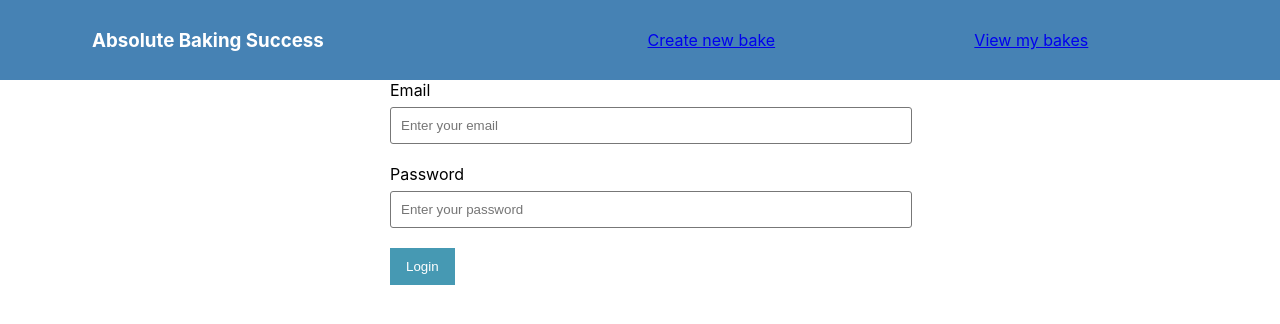
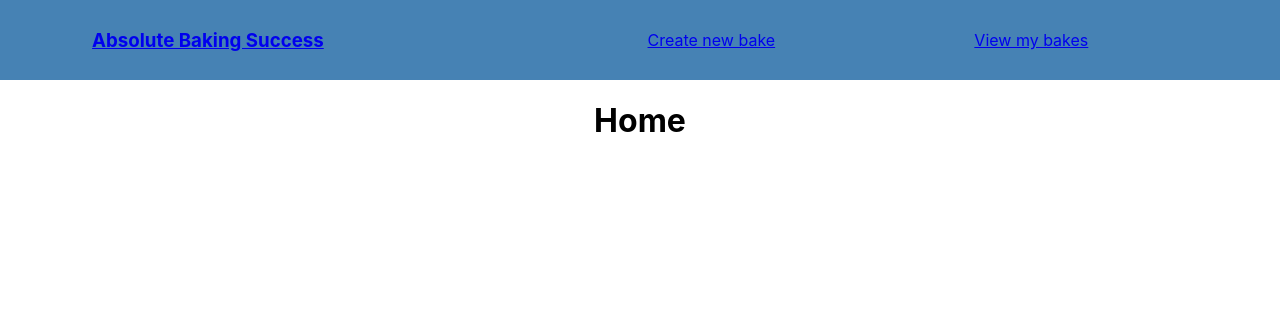
Before and after one commit to katrinareins/sourdough-calculator-frontend, a React (Create React App) app: page / in a window 1280 px wide. Shown: the top 324 px of the page. Built offline with nearby package versions, Linux system fonts and the light colour scheme.

Commit message:
Added homepage and link from nav. Need to remove nav in homepage.

```diff
--- a/src/App.js
+++ b/src/App.js
@@ -1,12 +1,12 @@
 import React from 'react';
 import './App.css';
 import Nav from './other/Nav';
+import Home from './other/Home'
 import LoginScreen from './login_page/LoginScreen';
 import AddNotesScreen from './addNotes_page/AddNotesScreen';
 import NewBakeScreen from './newBake_page/NewBakeScreen';
 import ViewBakesScreen from './viewBakes_page/ViewBakesScreen';
 import { BrowserRouter as Router, Switch, Route } from 'react-router-dom';
-
 
 class App extends React.Component {
 
@@ -31,8 +31,12 @@ class App extends React.Component {
 
   // handle login form submit
   handleFormSubmit = (values) => {
-
     console.log("Login request gets to app", values)
+    this.setState({
+      loggedIn: true,
+      email: values.email,
+      password: values.password
+    })
   }
 
 
@@ -42,8 +46,9 @@ class App extends React.Component {
         <div>
           <Nav />
           <Switch>
+            <Route path='/' exact component={Home} />
             <Route
-              path='/' exact
+              path='/login'
               // component={loginScreen}
               render={() =>
                 <LoginScreen handleSubmitProps={this.handleFormSubmit} />
@@ -54,8 +59,7 @@ class App extends React.Component {
 
             <Route path='/addnotes' component={AddNotesScreen} />
 
-            <Route path='/viewbakes' component={ViewBakesScreen}
-            />
+            <Route path='/viewbakes' component={ViewBakesScreen} />
           </Switch>
         </div>
       </Router>
--- /dev/null
+++ b/src/other/Home.js
@@ -0,0 +1,12 @@
+import React, { Component } from 'react'
+
+export default class Home extends Component {
+
+    render() {
+        return (
+            <div>
+                <h1>Home</h1>
+            </div>
+        )
+    }
+}
--- a/src/other/Nav.js
+++ b/src/other/Nav.js
@@ -6,7 +6,9 @@ function Nav() {
     return (
         <div>
             <nav className='nav'>
-                <h3>Absolute Baking Success</h3>
+                <Link to='/'>
+                    <h3>Absolute Baking Success</h3>
+                </Link>
                 <ul className='nav-links'>
                     <Link to='/newBake'>
                         <li>Create new bake</li>
```
Also changed, not shown: src/login_page/loginScreen.js (+0 -7 lines).
